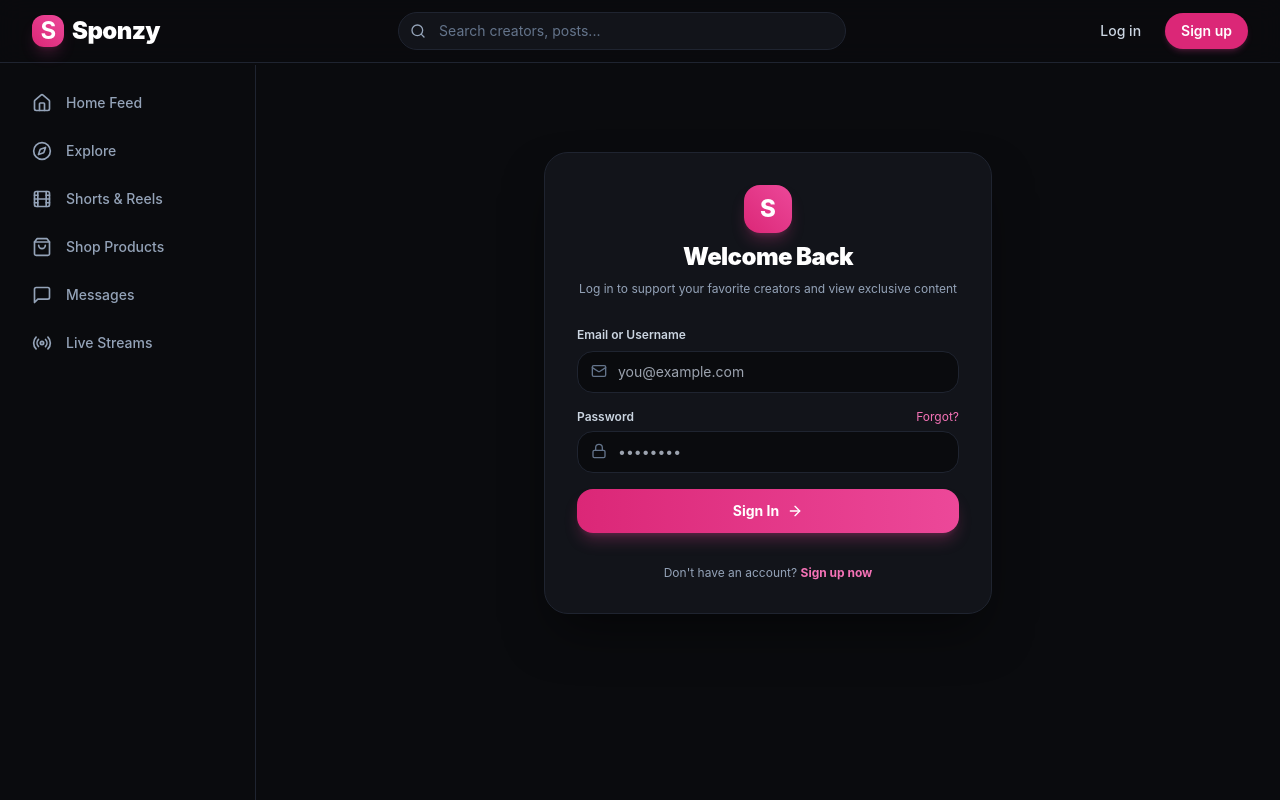
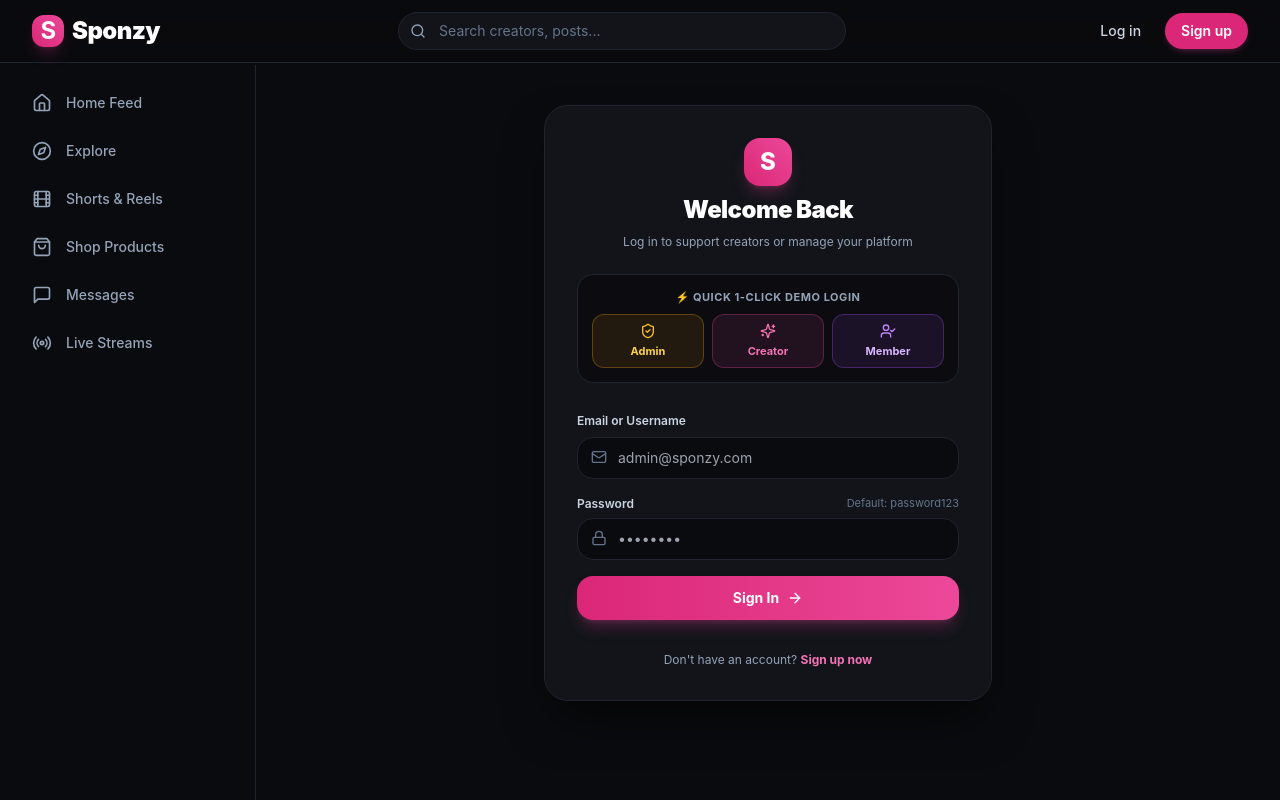
Before and after one commit to bashar35790/Sponzy, a Next.js app: page /login in a window 1280 px wide. Built offline with nearby package versions, Linux system fonts and the light colour scheme; no server answers.

Commit message:
feat(auth): add 1-click demo login buttons for Admin, Creator, and Member

```diff
--- a/src/app/login/page.tsx
+++ b/src/app/login/page.tsx
@@ -5,7 +5,7 @@ import Link from 'next/link';
 import { useRouter } from 'next/navigation';
 import { useAuth } from '@/context/AuthContext';
 import { api } from '@/lib/api';
-import { Lock, Mail, ArrowRight } from 'lucide-react';
+import { Lock, Mail, ArrowRight, ShieldCheck, Sparkles, UserCheck } from 'lucide-react';
 
 export default function LoginPage() {
   const router = useRouter();
@@ -15,20 +15,25 @@ export default function LoginPage() {
   const [loading, setLoading] = useState(false);
   const [error, setError] = useState('');
 
-  const handleSubmit = async (e: React.FormEvent) => {
-    e.preventDefault();
+  const executeLogin = async (emailVal: string, passVal: string) => {
     setError('');
     setLoading(true);
 
     try {
       const res = await api.post('/auth/login', {
-        emailOrUsername,
-        password,
+        emailOrUsername: emailVal,
+        password: passVal,
       });
 
       if (res.data?.token && res.data?.user) {
         login(res.data.token, res.data.user);
-        router.push('/');
+        if (res.data.user.role === 'ADMIN') {
+          router.push('/admin');
+        } else if (res.data.user.role === 'CREATOR') {
+          router.push(`/${res.data.user.username}`);
+        } else {
+          router.push('/');
+        }
       }
     } catch (err: any) {
       setError(err.response?.data?.error || 'Invalid credentials. Please try again.');
@@ -37,15 +42,65 @@ export default function LoginPage() {
     }
   };
 
+  const handleSubmit = async (e: React.FormEvent) => {
+    e.preventDefault();
+    await executeLogin(emailOrUsername, password);
+  };
+
+  const fillAndLogin = async (email: string, pass: string) => {
+    setEmailOrUsername(email);
+    setPassword(pass);
+    await executeLogin(email, pass);
+  };
+
   return (
-    <div className="min-h-[80vh] flex items-center justify-center p-4">
-      <div className="w-full max-w-md bg-dark-card border border-dark-border rounded-3xl p-8 shadow-2xl shadow-black/50 space-y-6">
+    <div className="min-h-[85vh] flex items-center justify-center p-4 py-8">
+      <div className="w-full max-w-md bg-dark-card border border-dark-border rounded-3xl p-6 sm:p-8 shadow-2xl shadow-black/60 space-y-6">
+        {/* Brand Header */}
         <div className="text-center space-y-2">
           <div className="w-12 h-12 rounded-2xl bg-gradient-to-tr from-brand-600 to-pink-500 flex items-center justify-center text-white font-extrabold text-2xl mx-auto shadow-lg shadow-pink-500/25">
             S
           </div>
           <h2 className="text-2xl font-black text-white tracking-tight">Welcome Back</h2>
-          <p className="text-xs text-slate-400">Log in to support your favorite creators and view exclusive content</p>
+          <p className="text-xs text-slate-400">Log in to support creators or manage your platform</p>
+        </div>
+
+        {/* 1-Click Demo Accounts Quick Selector */}
+        <div className="space-y-2 p-3.5 rounded-2xl bg-dark-bg/80 border border-dark-border">
+          <div className="text-[11px] font-bold text-slate-400 uppercase tracking-wider text-center">
+            ⚡ Quick 1-Click Demo Login
+          </div>
+          <div className="grid grid-cols-3 gap-2">
+            <button
+              type="button"
+              disabled={loading}
+              onClick={() => fillAndLogin('admin@sponzy.com', 'password123')}
+              className="p-2 rounded-xl bg-amber-500/10 hover:bg-amber-500/20 border border-amber-500/30 text-amber-300 text-center transition-all group flex flex-col items-center gap-1"
+            >
+              <ShieldCheck className="w-4 h-4 text-amber-400 group-hover:scale-110 transition-transform" />
+              <span className="text-[11px] font-bold">Admin</span>
+            </button>
+
+            <button
+              type="button"
+              disabled={loading}
+              onClick={() => fillAndLogin('elena@sponzy.com', 'password123')}
+              className="p-2 rounded-xl bg-brand-500/10 hover:bg-brand-500/20 border border-brand-500/30 text-pink-400 text-center transition-all group flex flex-col items-center gap-1"
+            >
+              <Sparkles className="w-4 h-4 text-pink-400 group-hover:scale-110 transition-transform" />
+              <span className="text-[11px] font-bold">Creator</span>
+            </button>
+
+            <button
+              type="button"
+              disabled={loading}
+              onClick={() => fillAndLogin('alex@sponzy.com', 'password123')}
+              className="p-2 rounded-xl bg-purple-500/10 hover:bg-purple-500/20 border border-purple-500/30 text-purple-300 text-center transition-all group flex flex-col items-center gap-1"
+            >
+              <UserCheck className="w-4 h-4 text-purple-400 group-hover:scale-110 transition-transform" />
+              <span className="text-[11px] font-bold">Member</span>
+            </button>
+          </div>
         </div>
 
         {error && (
@@ -63,7 +118,7 @@ export default function LoginPage() {
                 type="text"
                 value={emailOrUsername}
                 onChange={(e) => setEmailOrUsername(e.target.value)}
-                placeholder="you@example.com"
+                placeholder="admin@sponzy.com"
                 className="w-full bg-dark-bg border border-dark-border rounded-2xl pl-10 pr-4 py-2.5 text-sm text-slate-200 focus:outline-none focus:border-brand-500"
                 required
               />
@@ -73,9 +128,7 @@ export default function LoginPage() {
           <div className="space-y-1.5">
             <div className="flex items-center justify-between">
               <label className="text-xs font-semibold text-slate-300">Password</label>
-              <Link href="/forgot-password" className="text-xs text-pink-400 hover:underline">
-                Forgot?
-              </Link>
+              <span className="text-[11px] text-slate-500">Default: password123</span>
             </div>
             <div className="relative">
               <Lock className="absolute left-3.5 top-3 w-4 h-4 text-slate-500" />
@@ -95,7 +148,7 @@ export default function LoginPage() {
             disabled={loading}
             className="w-full bg-gradient-to-r from-brand-600 to-pink-500 hover:from-brand-500 text-white font-bold py-3 rounded-2xl shadow-lg shadow-pink-500/25 transition-all flex items-center justify-center gap-2 text-sm"
           >
-            <span>{loading ? 'Signing in...' : 'Sign In'}</span>
+            <span>{loading ? 'Authenticating...' : 'Sign In'}</span>
             <ArrowRight className="w-4 h-4" />
           </button>
         </form>
```
